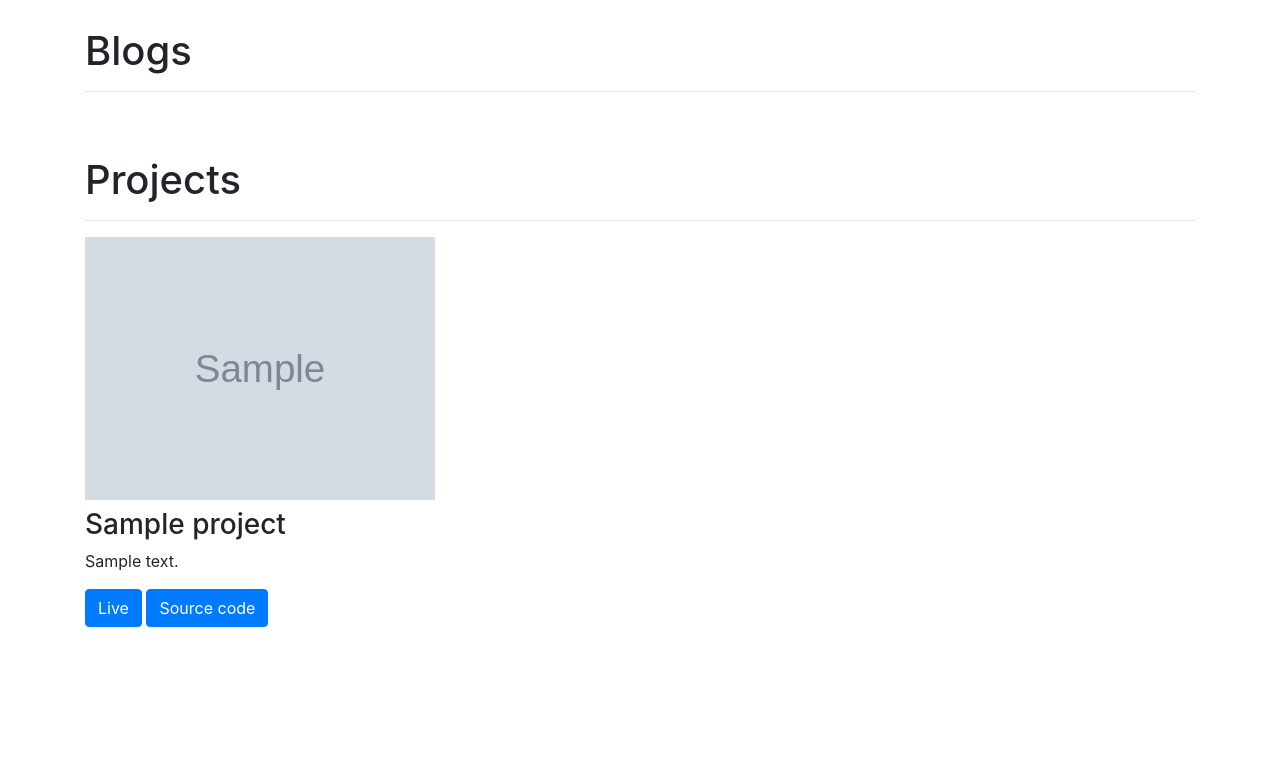
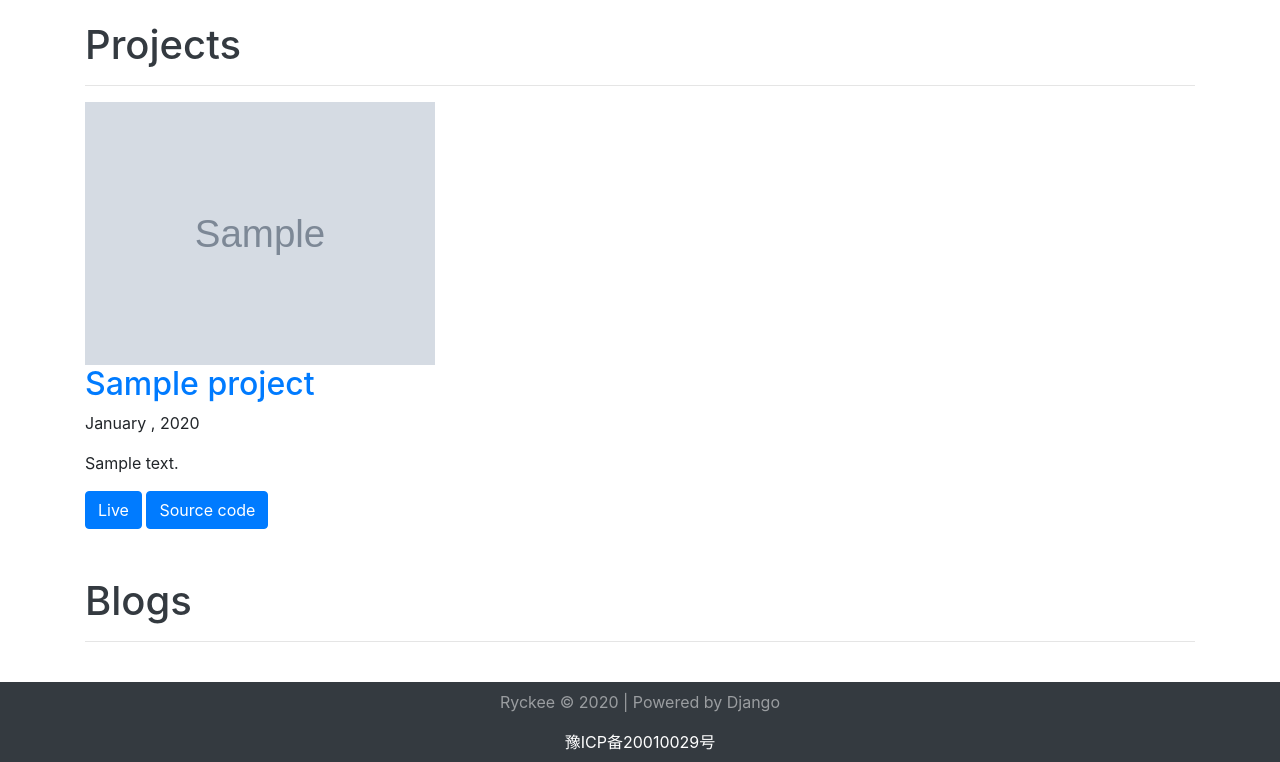
Before and after one commit to imryckee/ryckee, a Django app: page / in a window 1280 px wide. Shown: the part 364-1126 px from the top of the page. Before the commit the page ends 991 px from the top, so only its background shows below. Run offline with Django 3.2, Linux system fonts and the light colour scheme; tables that the repository leaves empty hold one stand-in row (values such as "Sample post"); grey boxes marked "Sample" are stand-in pictures; data that the repository does not hold is empty; some libraries are stand-ins or nearby versions.

Commit message:
styling all pages

```diff
--- a/blog/models.py
+++ b/blog/models.py
@@ -3,10 +3,11 @@
 # Create your models here.
 class Blog(models.Model):
     title = models.CharField(max_length=200)
+    summary = models.CharField(max_length=500)
     text = models.TextField()
+    image = models.ImageField(upload_to='blog/images/')
     date = models.DateField()
     time = models.TimeField()
-    image = models.ImageField(upload_to='blog/images/',blank=True)
 
     def __str__(self):
         return self.title
--- a/blog/views.py
+++ b/blog/views.py
@@ -3,7 +3,6 @@
 
 # Create your views here.
 def all_blogs(request):
-    # blogs = Blog.objects.all()
     blogs = Blog.objects.order_by('-date','-time')
     return render(request,'blog/all_blogs.html',{'blogs':blogs})
 
--- a/home/views.py
+++ b/home/views.py
@@ -4,6 +4,6 @@
 
 # Create your views here.
 def home(request):
-    projects = Project.objects.all()
-    blogs = Blog.objects.all()
-    return render(request,'home/home.html',{'projects':projects,'blogs':blogs})
+    pjs = Project.objects.order_by('-date')
+    blogs = Blog.objects.order_by('-date','-time')
+    return render(request,'home/home.html',{'pjs':pjs,'blogs':blogs})
--- a/project/models.py
+++ b/project/models.py
@@ -3,8 +3,10 @@
 # Create your models here.
 class Project(models.Model):
     title = models.CharField(max_length=100)
-    description = models.CharField(max_length=300)
+    summary = models.CharField(max_length=300)
+    text = models.TextField()
     image = models.ImageField(upload_to='project/images/')
+    date = models.DateField()
     live = models.URLField(blank=True)
     github = models.URLField(blank=True)
 
--- a/project/urls.py
+++ b/project/urls.py
@@ -1,6 +1,8 @@
 from django.urls import path
 from . import views
+app_name = "project"
 
 urlpatterns = [
     path('',views.all_projects,name='all_projects'),
+    path('<int:project_id>/',views.detail,name='detail'),
 ]
--- a/templates/home/base.html
+++ b/templates/home/base.html
@@ -10,13 +10,15 @@
     <!-- Bootstrap CSS -->
     <link rel="stylesheet" href="https://stackpath.bootstrapcdn.com/bootstrap/4.4.1/css/bootstrap.min.css"
         integrity="sha384-Vkoo8x4CGsO3+Hhxv8T/Q5PaXtkKtu6ug5TOeNV6gBiFeWPGFN9MuhOf23Q9Ifjh" crossorigin="anonymous">
-
     <link rel='icon' type='image/png' href="{% static 'home/logo.png' %}">
     <title>{% block title %}{% endblock %}</title>
+
+    <!-- Custom CSS -->
+    <link rel="stylesheet" href="{% static 'home/custom.css' %}">
 </head>
 
 <body>
-    <nav class="navbar navbar-expand-lg navbar-light">
+    <nav class="navbar navbar-expand-md navbar-light">
         <div class='container'>
             <a class="navbar-brand" href="{% url 'home' %}">
                 <img src="{% static 'home/logo.png' %}" width="30" height="30" class="d-inline-block align-top" alt="">
@@ -30,7 +32,7 @@
             <div class="collapse navbar-collapse" id="navbarSupportedContent">
                 <ul class="navbar-nav mr-auto">
                     <li class="nav-item">
-                        <a class="nav-link" href="{% url 'all_projects' %}">Projects</a>
+                        <a class="nav-link" href="{% url 'project:all_projects' %}">Projects</a>
                     </li>
                     <li class="nav-item">
                         <a class="nav-link" href="{% url 'blog:all_blogs' %}">Blogs</a>
@@ -40,10 +42,20 @@
             </div>
         </div>
     </nav>
-    <br>
-    <div class="container">
+
+    <div class="container" id='main'>
+        <br>
         {% block content %}{% endblock %}
+        <br>
     </div>
+
+
+    <footer class="py-2 bg-dark">
+        <div class="text-center">
+            <p class='text-white-50'>Ryckee © 2020 | Powered by Django </p>
+            <a href="http://www.beian.miit.gov.cn" class='text-white'>豫ICP备20010029号</a>
+        </div>
+    </footer>
 
     <!-- Optional JavaScript -->
     <!-- jQuery first, then Popper.js, then Bootstrap JS -->
--- a/templates/home/home.html
+++ b/templates/home/home.html
@@ -6,57 +6,57 @@
 {% endblock %}
 
 {% block content %}
-<div class="row justify-content-start align-items-center">
-    <div class="col-lg-4 col-md-6">
-        <img src="{% static 'about/me.jpg' %}" class="img-fluid">
+<div class="row align-items-center">
+    <div class='col-md-6 col-lg-4'>
+        <img src="{% static 'about/me.jpg' %}" width='100%'>
     </div>
-    <div class="col-lg-4 col-md-6">
-        <h1>About me</h1>
+    <div class="col-md-6 col-lg-4">
+        <h1><a href='{% url "about" %}' class="text-dark">About me</a></h1>
         <hr>
         <p>Hi, my name is ryckee.</p>
         <p>I'm a software developer living in China.</p>
         <p>Here is my personal website.</p>
         <br>
-        <a href="https://github.com/imryckee" class="btn btn-primary">Github</a>
-        <a href="{% static 'about/resume.pdf' %}" class="btn btn-primary">View resume</a>
+        <a href="https://github.com/imryckee"><img src="{% static 'about/github.jpg' %}" width='75px'></a>
+        <a href="{% static 'about/resume.pdf' %}"><img src="{% static 'about/resume.jpg' %}" width='75px'></a>
     </div>
 </div>
+<br>
 
-<h1  class="mt-5">Blogs</h1>
+<a href='{% url "project:all_projects" %}' class="text-dark">
+    <h1 class="d-inline">Projects</h1>
+</a>
 <hr>
 <div class="row">
-    {% for blog in blogs %}
-    <div class="col-lg-4 col-md-6">
-        {% if blog.image %}
-        <img src="{{ blog.image.url }}" class="img-fluid mb-2" width='350px'>
-        {% endif %}
-
-        <a href='{% url "blog:detail" blog.id %}'><h3>{{ blog.title }}</h3></a>
-        <p>{{ blog.time|time:'H:i' }}, {{ blog.date|date:'F d Y' }}</p>
-        <p>{{ blog.text|striptags|truncatechars:100 }}</p>
-    </div>
-    {% endfor %}
-</div>
-
-<h1  class="mt-5">Projects</h1>
-<hr>
-<div class="row">
-    {% for pj in projects %}
-    <div class="col-lg-4 col-md-6">
-        <img src="{{ pj.image.url }}" class="img-fluid mb-2" width='350px'>
-        <h3>{{ pj.title }}</h3>
-        <p>{{ pj.description|striptags|truncatechars:100 }}</p>
+    {% for pj in pjs %}
+    <div class="col-md-6 col-lg-4">
+        <a href='{% url "project:detail" pj.id %}'><img src="{{ pj.image.url }}" width='100%'></a>
+        <h2><a href='{% url "project:detail" pj.id %}'>{{ pj.title }}</a></h2>
+        <p>{{ pj.date|date:'F , Y' }}</p>
+        <p>{{ pj.summary }}</p>
 
         {% if pj.live %}
         <a href='{{pj.live}}' class="btn btn-primary">Live</a>
         {% endif %}
-
         {% if pj.github %}
-        <a href='{{pj.github}}' class="btn btn-primary">Source code</a>
+        <a href='{{pj.github}}' class="btn btn-primary">Source code</a><br>
         {% endif %}
+        <br>
     </div>
     {% endfor %}
 </div>
 <br>
 
+<h1><a href='{% url "blog:all_blogs" %}' class="text-dark">Blogs</a></h1>
+<hr>
+<div class="row">
+    {% for blog in blogs %}
+    <div class="col-md-6 col-lg-4">
+        <a href='{% url "blog:detail" blog.id %}'><img src="{{ blog.image.url }}" class="mb-2" width='100%'></a>
+        <h2><a href='{% url "blog:detail" blog.id %}'>{{ blog.title }}</a></h2>
+        <p>{{ blog.date|date:'F d , Y' }}</p>
+        <p>{{ blog.summary }}</p>
+    </div>
+    {% endfor %}
+</div>
 {% endblock %}
```
Also changed, not shown: project/views.py (+7 -3 lines), templates/about/about.html (+35 -8 lines), templates/blog/all_blogs.html (+33 -7 lines), templates/blog/detail.html (+14 -8 lines), templates/project/all_projects.html (+22 -12 lines), templates/project/detail.html (added, +27 -0 lines).
